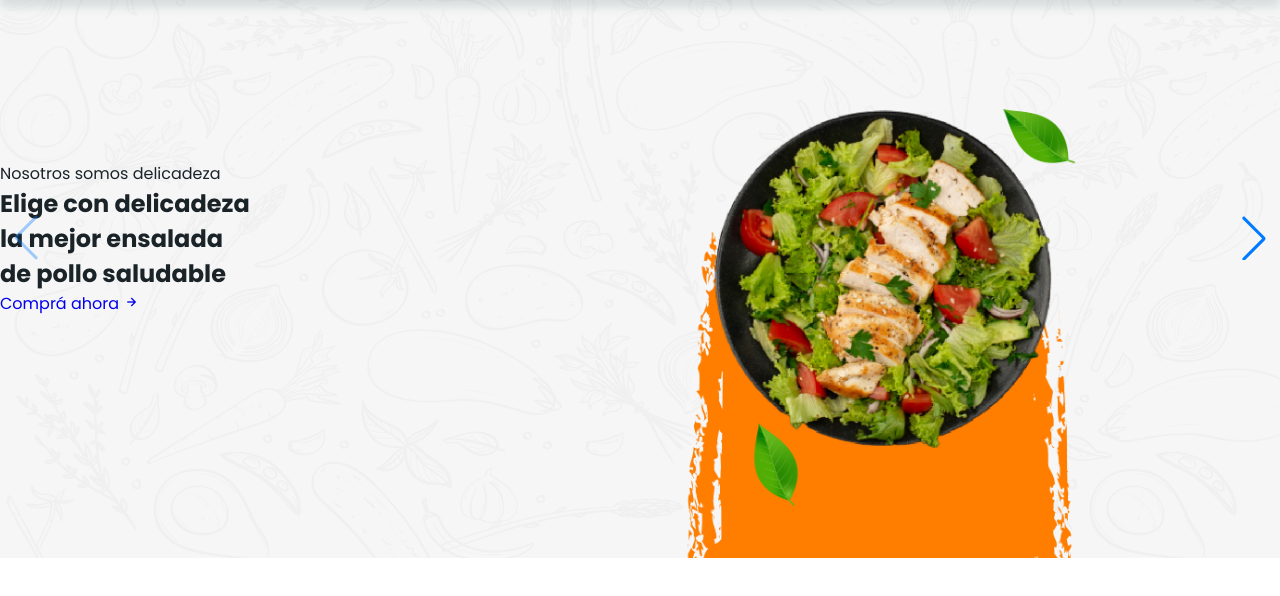
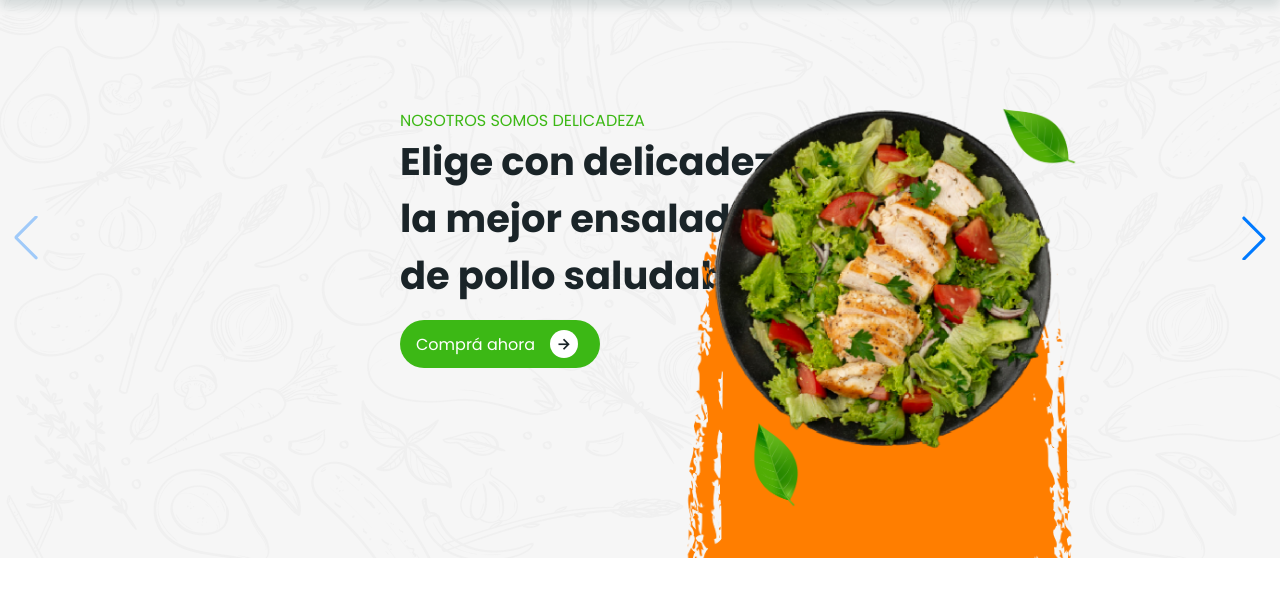
Before and after one commit to arturom24/Responsive-Fruits-And-Vegetables-Website, a plain HTML site: page index.html in a window 1280 px wide. Shown: the part 82-678 px from the top of the page. Drawn offline with nearby package versions, Linux system fonts and the light colour scheme.

Commit message:
Se añadieron estilos para la sección de inicio, incluyendo texto y botones personalizados.

```diff
--- a/css/style.css
+++ b/css/style.css
@@ -129,3 +129,71 @@ header {
     bottom: -500px;
     right: 200px;
 }
+
+.home-text {
+    /* padding: 0 150px; */
+    padding: 0 400px;
+}
+
+.home-text span {
+    font-weight: 400;
+    text-transform: uppercase;
+    color: var(--green-color);
+}
+
+.home-text h1 {
+    font-size: 2.4rem;
+    font-weight: 700;
+    margin-bottom: 1rem;
+}
+
+.btn {
+    padding: 0.6rem 1rem;
+    background-color: var(--green-color);
+    color: var(--bg-color);
+    font-weight: 400;
+    border-radius: 5rem;
+    display: flex;
+    align-items: center;
+    justify-content: space-between;
+    column-gap: 00.5rem;
+    max-width: 200px;
+}
+
+.btn .bx {
+    padding: 4px;
+    background-color: var(--bg-color);
+    color: var(--text-color);
+    border-radius: 1rem;
+    font-size: 20px;
+    margin: auto;
+}
+
+.btn:hover {
+    background-color: var(--light-orange-color);
+    transition: 0.2 ease;
+}
+/*
+.swiper-button-next {
+    background: url(/img/right-arrow.png);
+    background-repeat: no-repeat;
+    background-size: 100% auto;
+    background-position: center;
+    margin-right: 20px;
+}
+
+.swiper-button-next::after {
+    display: none;
+}
+
+.swiper-button-prev {
+    background: url(/img/left-arrow.png);
+    background-repeat: no-repeat;
+    background-size: 100% auto;
+    background-position: center;
+    margin-left: 20px;
+}
+
+.swiper-button-prev::after {
+    display: none;
+} */
```
